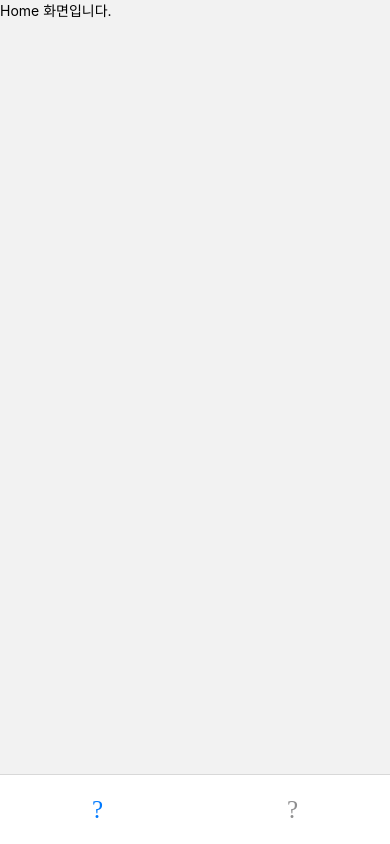
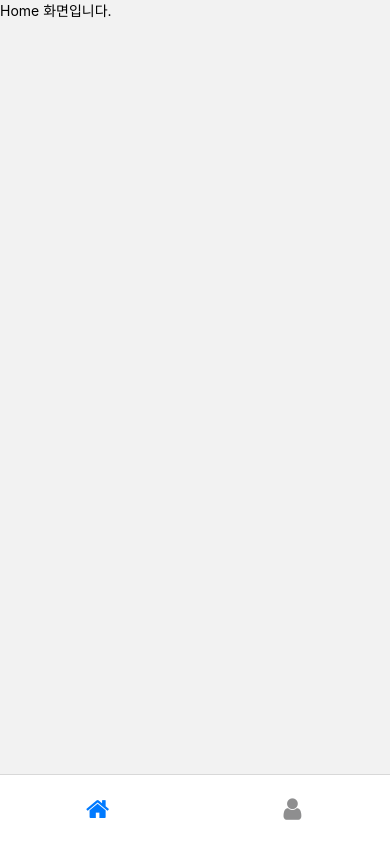
Before and after one commit to ddpound/LubidF, a React Native app: screen / in a window 390 px wide. Built offline with nearby package versions, Linux system fonts and the light colour scheme.

Commit message:
아이콘 문제 해결 및 view는 safeAreaView로 수정완료

```diff
--- a/App.tsx
+++ b/App.tsx
@@ -27,10 +27,10 @@ function App(): React.JSX.Element {
           }
         })}>
         <Tab.Screen options={{
-          tabBarIcon : ({color,size}) => <FontAwesome name = "Home" size={size} color={color}/>
+          tabBarIcon : ({color,size}) => <FontAwesome name = "home" size={size} color={color}/>
         }} name="Home" component={Home} />
         <Tab.Screen name="MyPage" component={MyPage} options={{
-          tabBarIcon : ({color,size}) => <FontAwesome name = "MyPage" size={size} color={color}/>
+          tabBarIcon : ({color,size}) => <FontAwesome name = "user" size={size} color={color}/>
         }}/>
       </Tab.Navigator>
     )
--- a/src/screens/Home.js
+++ b/src/screens/Home.js
@@ -1,10 +1,11 @@
 import { Text, View } from "react-native"
+import { SafeAreaView } from "react-native-safe-area-context";
 
 const Home = ()=>{
     return (
-        <View>
+        <SafeAreaView>
             <Text>Home 화면입니다.</Text>
-        </View>
+        </SafeAreaView>
     )
 }
 
--- a/src/screens/MyPage.js
+++ b/src/screens/MyPage.js
@@ -1,10 +1,11 @@
 import { Text, View } from "react-native"
+import { SafeAreaView } from "react-native-safe-area-context";
 
 const MyPage = () => {
     return (
-        <View>
+        <SafeAreaView>
             <Text> MyPage </Text>
-        </View>
+        </SafeAreaView>
     )
 }
 
```
